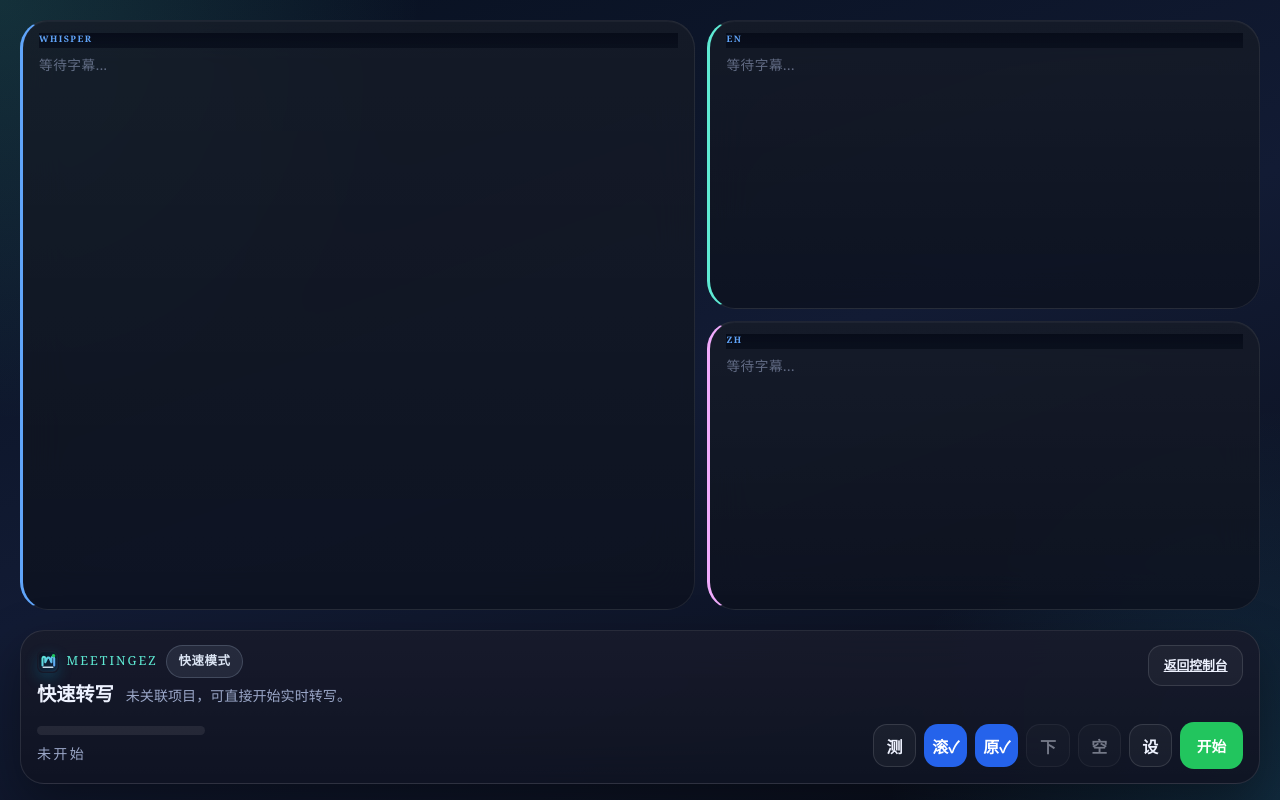
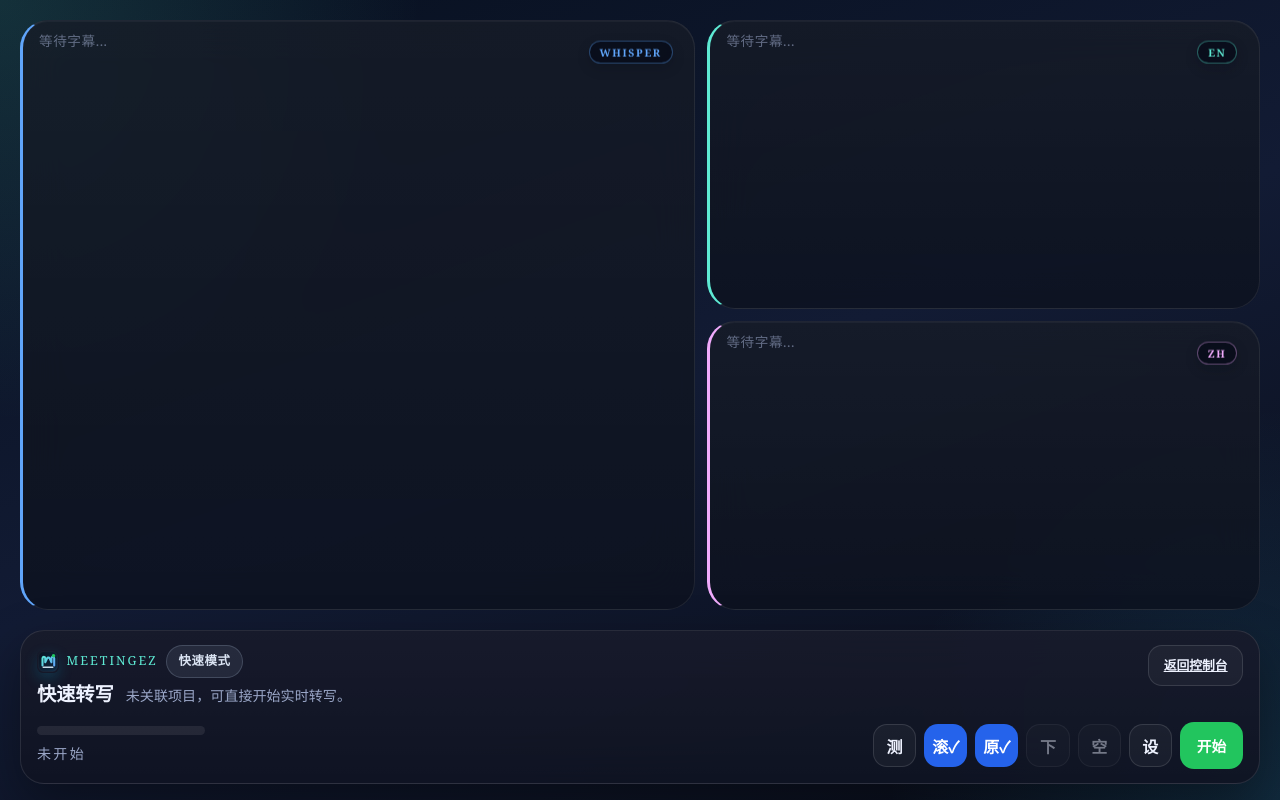
Before and after one commit to wengzhiwen/meetingEZ, a Flask app: page /realtime in a window 1280 px wide. Run offline with Flask 3, Linux system fonts and the light colour scheme.

Commit message:
style: 栏名改为右上角轻量标签
三栏字幕的栏名原本是横向标题，会把转写内容切断。改成右上角的
胶囊标签，并把每栏的强调色提成 --pane-accent 变量，让标签的文字色
和描边跟着所属栏的色条走。

```diff
--- a/app/static/css/style.css
+++ b/app/static/css/style.css
@@ -192,19 +192,34 @@ body {
 
 /* Beta pane 视觉区分：每列左侧细色条，一眼区分原文与两路译文 */
 .transcript-beta-split .beta-pane-whisper {
-    border-left: 3px solid var(--subtitle-label, #60a5fa);
+    --pane-accent: var(--subtitle-label, #60a5fa);
+    border-left: 3px solid var(--pane-accent);
 }
 .transcript-beta-split .beta-pane-lang1 {
-    border-left: 3px solid var(--accent, #5eead4);
+    --pane-accent: var(--accent, #5eead4);
+    border-left: 3px solid var(--pane-accent);
 }
 .transcript-beta-split .beta-pane-lang2 {
-    border-left: 3px solid #f0abfc;
-}
-
+    --pane-accent: #f0abfc;
+    border-left: 3px solid var(--pane-accent);
+}
+
+/* 栏名收成右上角的轻量标签，不再横向切断转写内容。 */
 .transcript-beta-split .transcript-pane::before {
-    font-size: 0.36em;
-    margin: 0 0 0.5rem;
-    padding: 0.12rem 0 0.28rem;
+    top: 0.5rem;
+    z-index: 2;
+    display: block;
+    width: max-content;
+    max-width: calc(100% - 1rem);
+    margin: -0.1rem 0.35rem -1.35rem auto;
+    padding: 0.32rem 0.62rem 0.3rem;
+    color: var(--pane-accent, var(--subtitle-label));
+    border: 1px solid color-mix(in srgb, var(--pane-accent, var(--subtitle-label)) 38%, transparent);
+    border-radius: 999px;
+    background: rgba(8, 13, 27, 0.88);
+    box-shadow: 0 0.3rem 0.8rem rgba(5, 9, 20, 0.2);
+    backdrop-filter: blur(10px);
+    pointer-events: none;
 }
 
 /* Section titles are redundant when the pane header already names the lane */
--- a/templates/index.html
+++ b/templates/index.html
@@ -4,7 +4,7 @@
     <meta charset="UTF-8">
     <meta name="viewport" content="width=device-width, initial-scale=1.0">
     <title>MeetingEZ - 智能会议助手</title>
-    <link rel="stylesheet" href="{{ url_for('static', filename='css/style.css') }}?v=20260713c">
+    <link rel="stylesheet" href="{{ url_for('static', filename='css/style.css') }}?v=20260713e">
     <link rel="icon" type="image/svg+xml" href="{{ url_for('static', filename='logo.svg') }}">
 </head>
 <body
```
